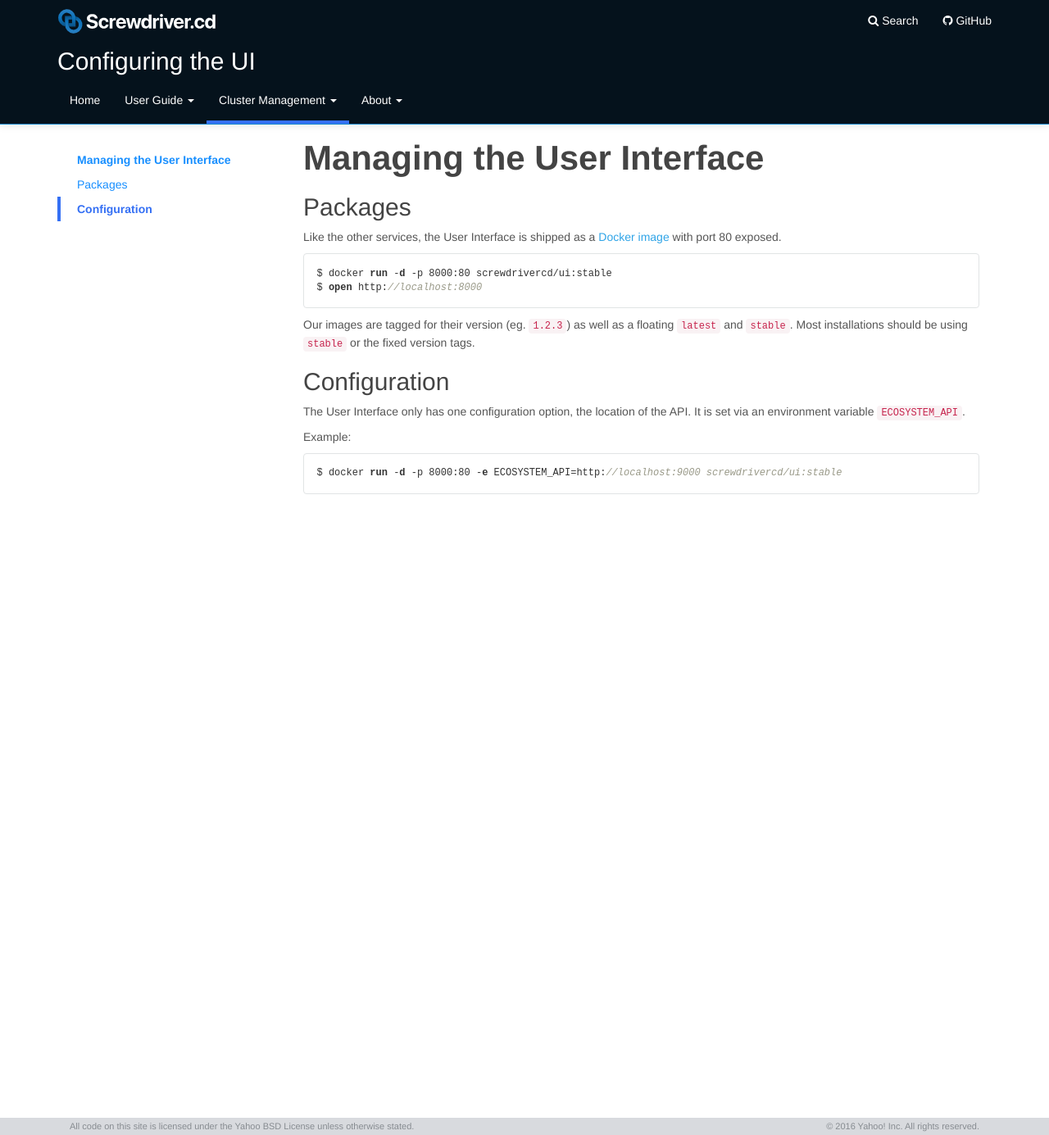
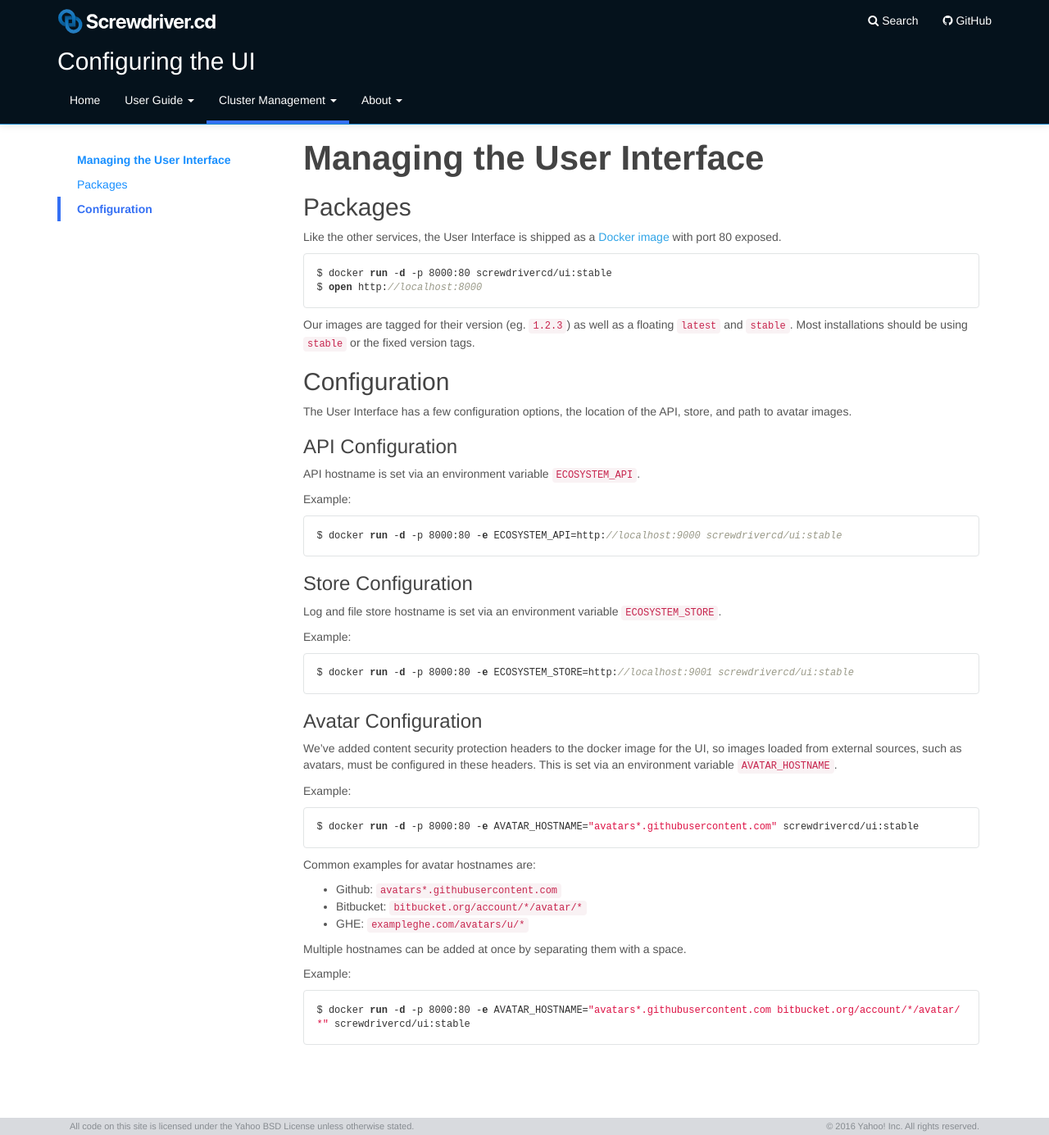
Before and after one commit to screwdriver-cd/guide, a Jekyll site: the page built from docs/cluster-management/configure-ui.md, in a window 1280 px wide and 1385 px high. Shown: the whole window at 82% size. Built offline with Jekyll 4.4.1, drawn with Linux system fonts in a browser that asks for light colours.

Commit message:
feat: add UI cluster config changes for CSP

````diff
--- a/docs/cluster-management/configure-ui.md
+++ b/docs/cluster-management/configure-ui.md
@@ -27,9 +27,40 @@ Our images are tagged for their version (eg. `1.2.3`) as well as a floating `lat
 
 ## Configuration
 
-The User Interface only has one configuration option, the location of the API.  It is set via an environment variable `ECOSYSTEM_API`.
+The User Interface has a few configuration options, the location of the API, store, and path to avatar images.
+
+### API Configuration
+API hostname is set via an environment variable `ECOSYSTEM_API`.
 
 Example:
 ```bash
 $ docker run -d -p 8000:80 -e ECOSYSTEM_API=http://localhost:9000 screwdrivercd/ui:stable
 ```
+
+### Store Configuration
+Log and file store hostname is set via an environment variable `ECOSYSTEM_STORE`.
+
+Example:
+```bash
+$ docker run -d -p 8000:80 -e ECOSYSTEM_STORE=http://localhost:9001 screwdrivercd/ui:stable
+```
+
+### Avatar Configuration
+We've added content security protection headers to the docker image for the UI, so images loaded from external sources, such as avatars, must be configured in these headers. This is set via an environment variable `AVATAR_HOSTNAME`.
+
+Example:
+```bash
+$ docker run -d -p 8000:80 -e AVATAR_HOSTNAME="avatars*.githubusercontent.com" screwdrivercd/ui:stable
+```
+
+Common examples for avatar hostnames are:
+* Github: `avatars*.githubusercontent.com`
+* Bitbucket: `bitbucket.org/account/*/avatar/*`
+* GHE: `exampleghe.com/avatars/u/*`
+
+Multiple hostnames can be added at once by separating them with a space.
+
+Example:
+```bash
+$ docker run -d -p 8000:80 -e AVATAR_HOSTNAME="avatars*.githubusercontent.com bitbucket.org/account/*/avatar/*" screwdrivercd/ui:stable
+```
````
